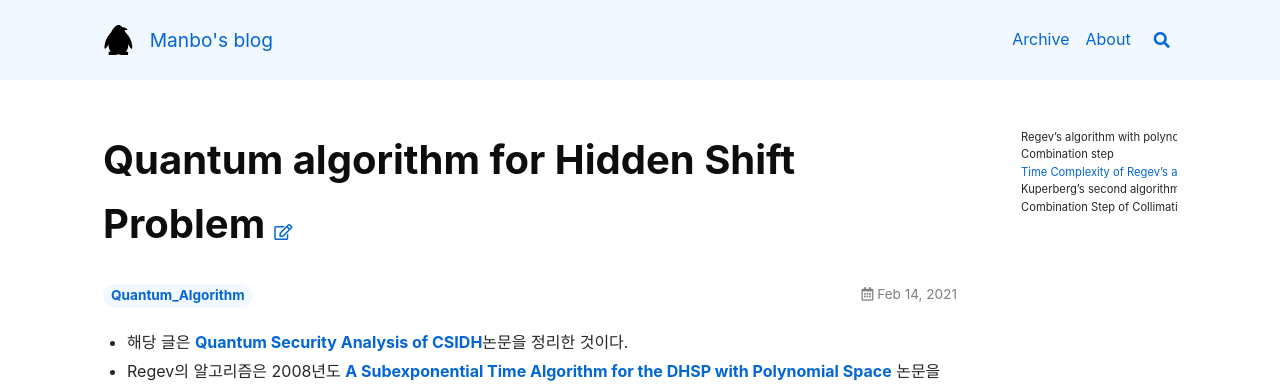
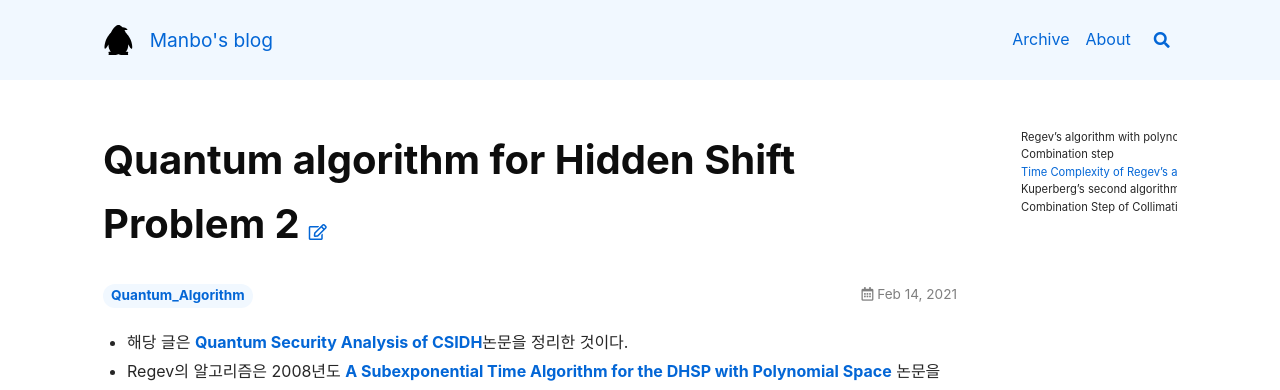
Before and after one commit to gusgkr0117/gusgkr0117.github.io, a Jekyll site: the page built from _posts/2021-02-14-Quantum-Algorithm-for-HSP-2.md, in a window 1280 px wide and 900 px high. Shown: the top 390 px of the window. Built offline with Jekyll 4.4.1, drawn with Linux system fonts in a browser that asks for light colours; nearby versions of some CDN libraries; formulas are drawn with MathJax 3; comment, search, counter and statistics services are not loaded.

Commit message:
Update 2021-02-14-Quantum-Algorithm-for-HSP-2.md

```diff
--- a/_posts/2021-02-14-Quantum-Algorithm-for-HSP-2.md
+++ b/_posts/2021-02-14-Quantum-Algorithm-for-HSP-2.md
@@ -1,5 +1,5 @@
 ---
-title: Quantum algorithm for Hidden Shift Problem #2
+title: Quantum algorithm for Hidden Shift Problem 2
 tag: Quantum_Algorithm
 use_math: true
 ---
```
